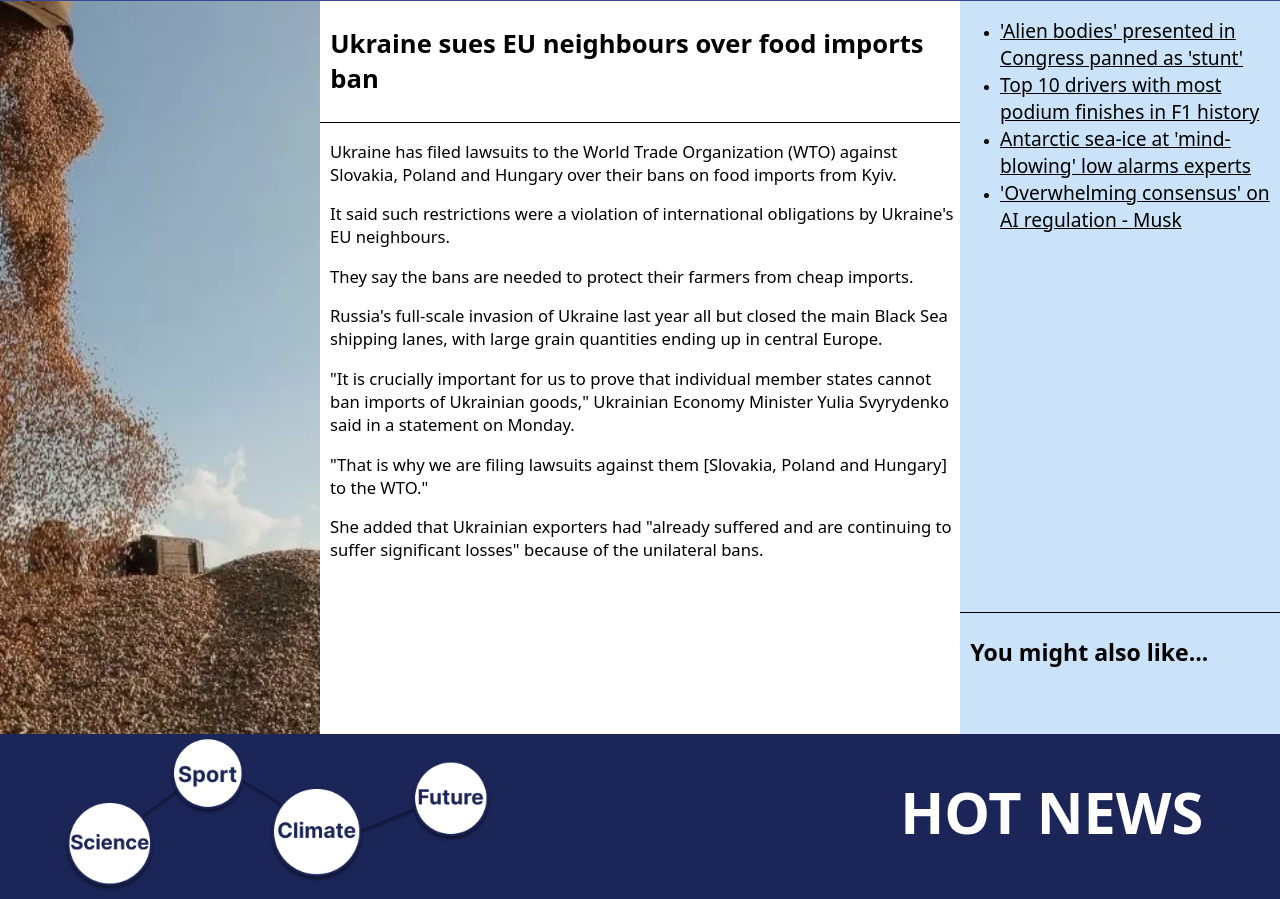
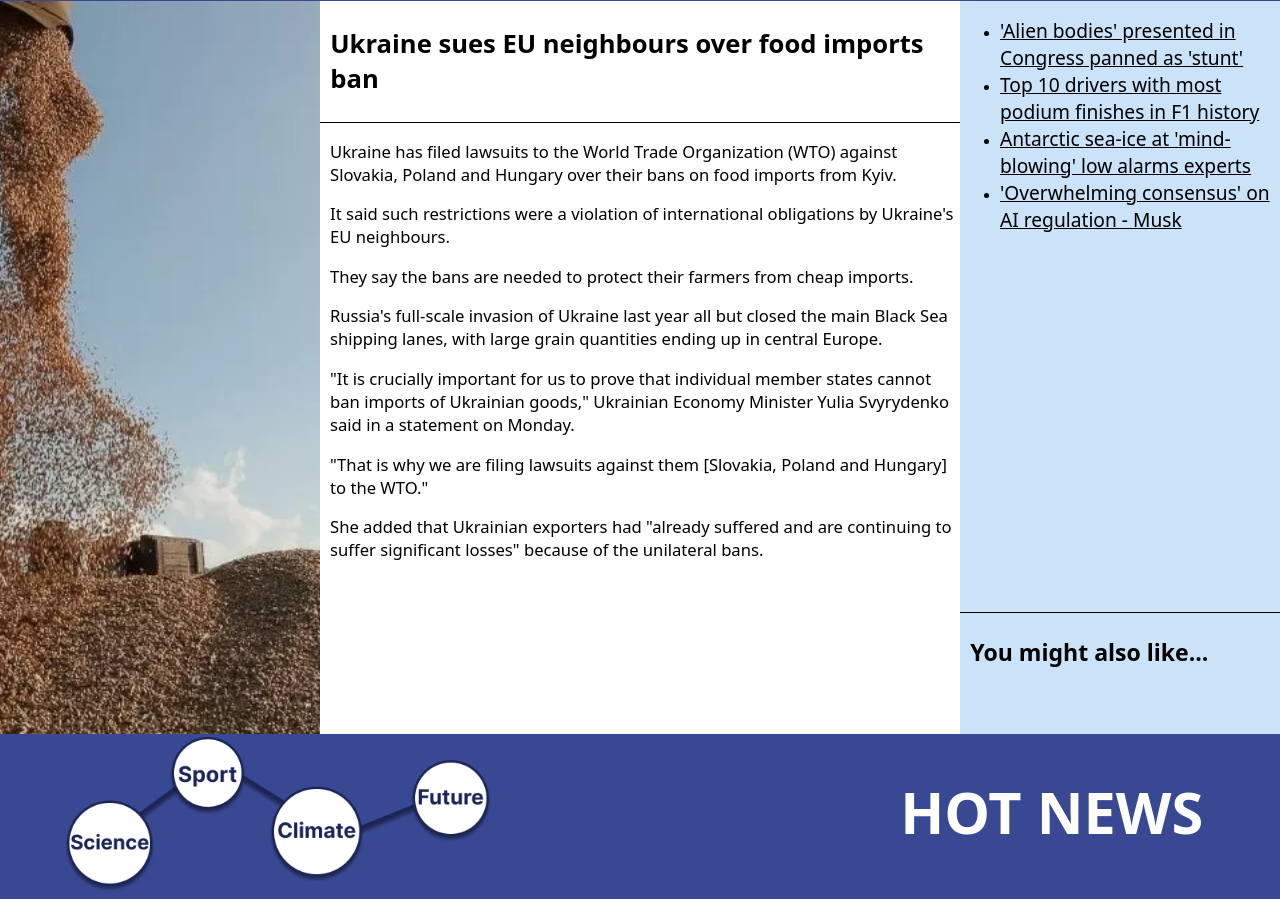
Before and after one commit to kserhiichuk/kserhiichuk.github.io, a plain HTML site: page index.html in a window 1280 px wide. Shown: the part 174-1073 px from the top of the page. Drawn offline with Linux system fonts and the light colour scheme.

Commit message:
background color changed

```diff
--- a/styles.css
+++ b/styles.css
@@ -93,7 +93,7 @@ body {
 .bottom {
     grid-row: 3 / 4;
     grid-column: 1 / 5;
-    background-color:#1b2557;
+    background-color:#394892;
     display: flex;
     justify-content: space-between;
     position: relative;
```
